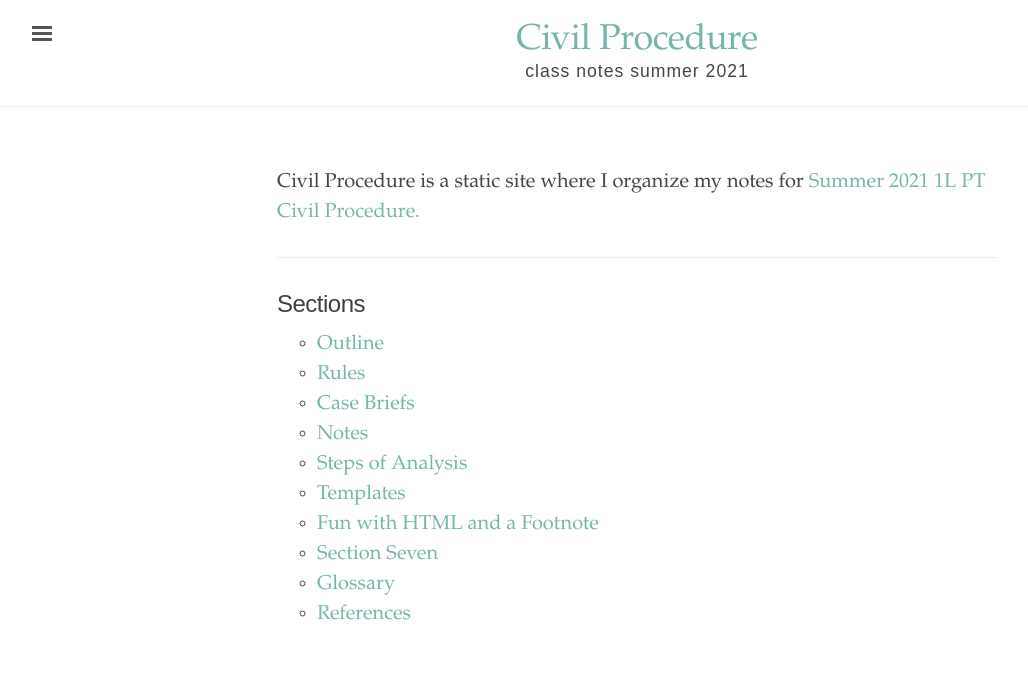
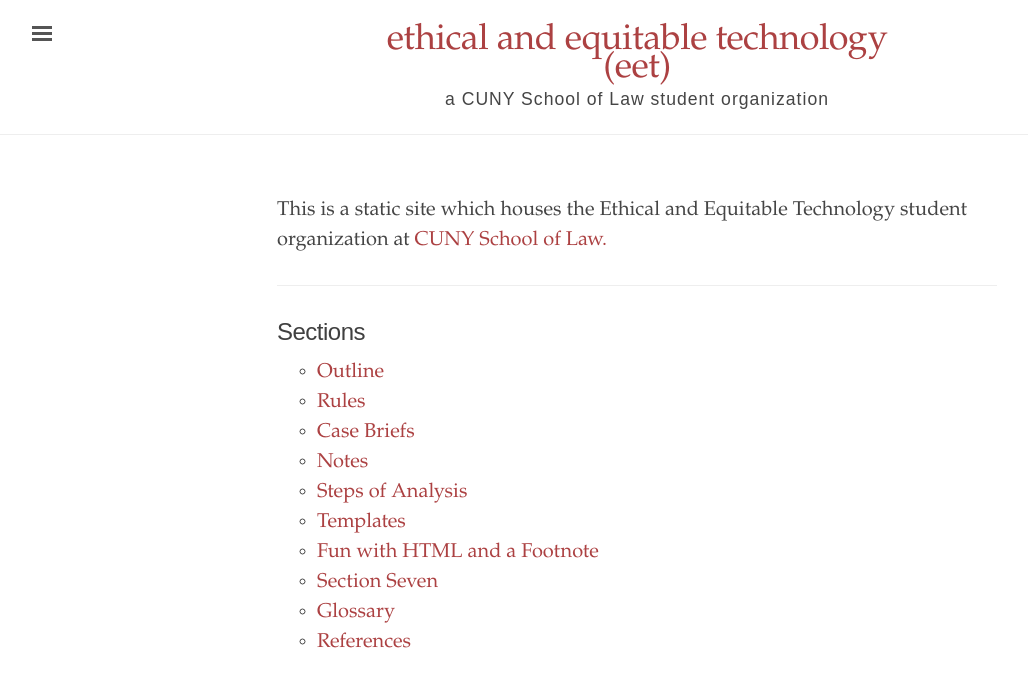
Before and after one commit to binipringle/eet, a Jekyll site: the page built from index.html, in a window 1280 px wide. Shown: the top 687 px of the page, without its empty margins (3-1031 px from the left). Built offline with Jekyll 4.4.1, drawn with Linux system fonts in a browser that asks for light colours.

Commit message:
initial transformation of civilprocedure into eet

```diff
--- a/_config.yml
+++ b/_config.yml
@@ -1,11 +1,11 @@
 # Built with Jekyll 3.6.0
 
 # Setupš
-title:               'Civil Procedure'
-tagline:             'class notes summer 2021'
-description:         'This is an experimental way of organizing class notes.'
+title:               'ethical and equitable technology (eet)'
+tagline:             'a CUNY School of Law student organization'
+description:         ' '
 url:                 'https://github.com/binipringle'
-baseurl:             '/civilprocedure'
+baseurl:             '/eet'
 
 # About/contact
 author:
@@ -14,7 +14,7 @@
   email:             sabina.pringle@gmail.com
 
 # Color scheme. Options: red, orange, magenta, cyan, blue, brown
-color-scheme: cyan
+color-scheme: red
 
 # Permalinks
 permalink: pretty
--- a/_includes/head.html
+++ b/_includes/head.html
@@ -30,7 +30,7 @@
   <!-- Open Graph metadata -->
   <meta property="og:title" content="{{ page.title }}" />
   <meta property="og:url" content="{{ resource_url }}" />
-  <meta property="og:image" content="{{ directory_url }}/assets/cp-logo-open-graph.png" />
+  <meta property="og:image" content="{{ directory_url }}/assets/eet-logo-open-graph.png" />
   <meta property="og:image:width" content="200" />
   <meta property="og:image:height" content="200" />
   <meta property="fb:admins" content="binipringle" />
@@ -48,8 +48,8 @@
   <link rel="stylesheet" href="{{ site.baseurl }}/assets/css/style.css" />
 
   <!-- Icons -->
-  <link rel="lr-logo" sizes="180x180" href="{{ site.baseurl }}/assets/cp-logo.png" />
-  <link rel="shortcut icon" href="{{ site.baseurl }}/assets/cp-logo.ico" />
+  <link rel="lr-logo" sizes="180x180" href="{{ site.baseurl }}/assets/eet-logo.png" />
+  <link rel="shortcut icon" href="{{ site.baseurl }}/assets/eet-logo.ico" />
 
   <!-- RSS -->
   <link rel="alternate" type="application/rss+xml" title="RSS" href="{{ directory_url }}/atom.xml" />
--- a/_includes/sidebar.html
+++ b/_includes/sidebar.html
@@ -37,7 +37,7 @@
     <script src="https://hypothes.is/embed.js" async></script>
   -->
 
-    <a class="sidebar-nav-item" href="https://github.com/binipringle/civilprocedure" target="_blank">GitHub project</a>
+    <a class="sidebar-nav-item" href="https://github.com/binipringle/eet" target="_blank">GitHub project</a>
   </nav>
 
   <div class="sidebar-item">
--- a/index.html
+++ b/index.html
@@ -1,11 +1,11 @@
 ---
 layout: default
-title: "Civil Procedure"
+title: "eet"
 ---
 <div class="introduction">
 <p>
 
-  Civil Procedure is a static site where I organize my notes for <a href="https://opencasebook.org/casebooks/3396-civil-procedure-prof-seifullah-cuny-law/">Summer 2021 1L PT Civil Procedure.</a>
+  This is a static site which houses the Ethical and Equitable Technology student organization at <a href="https://www.law.cuny.edu/">CUNY School of Law.</a>
 </p>
 </div>
 
```
Also changed, not shown: about.md (+1 -1 lines), _texts/0-events.md (renamed from _texts/0-outline.md), _texts/1-news.md (renamed from _texts/1-rules.md), _texts/2-projects.md (renamed from _texts/2-casebriefs.md), _texts/3-toolkits.md (renamed from _texts/3-classnotes.md), _texts/4-blog.md (renamed from _texts/4-stepsofanalysis.md), _texts/5-archive.md (renamed from _texts/5-templates.md), _texts/9-resources.md (renamed from _texts/9-references.md).
